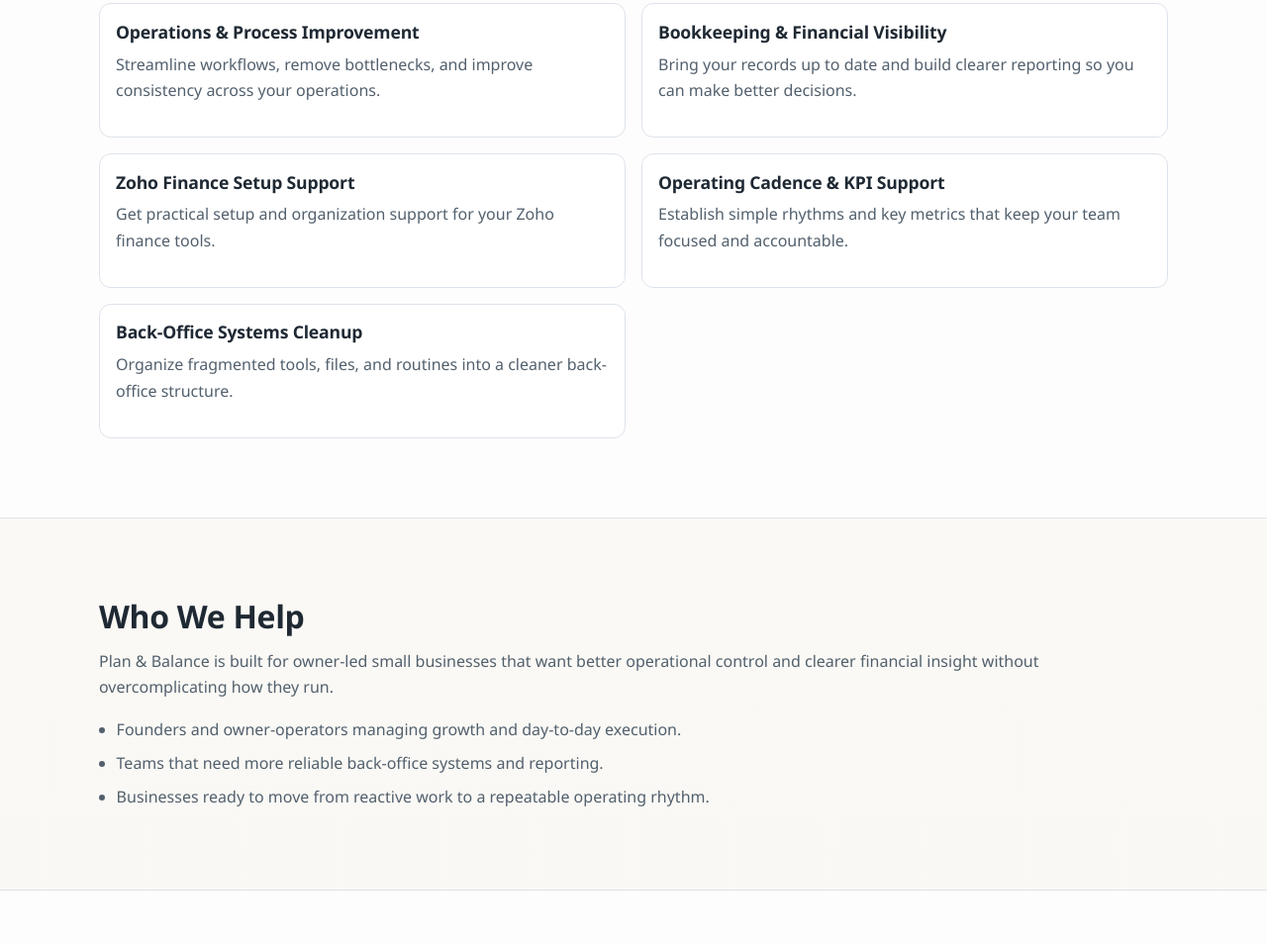
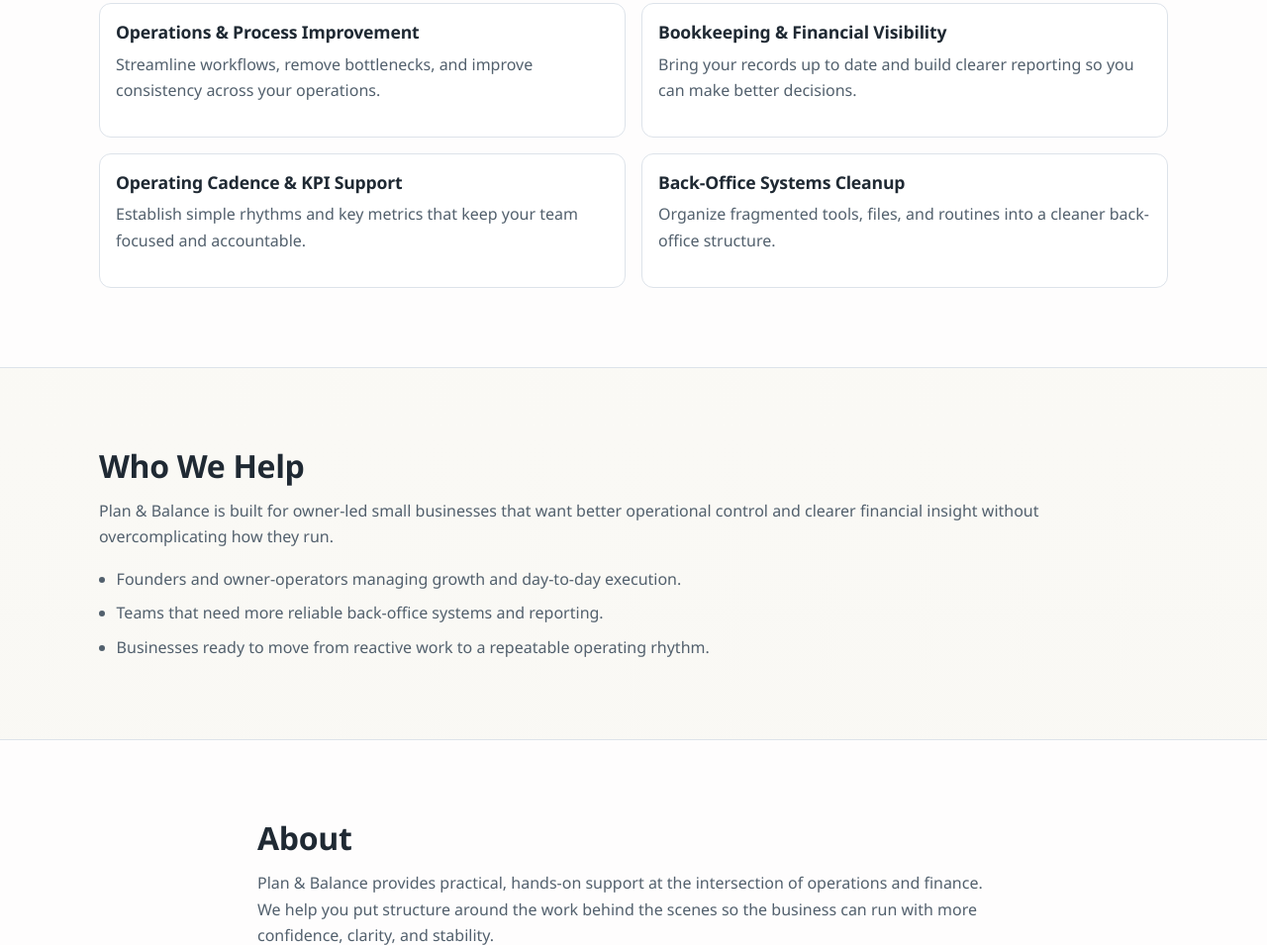
Before and after one commit to Plan-and-Balance/p_b_site, a plain HTML site: page index.html in a window 1280 px wide. Shown: the part 1183-2138 px from the top of the page at 99% size. Drawn offline with Linux system fonts and the light colour scheme.

Commit message:
Commenting the Zoho section out

```diff
--- a/index.html
+++ b/index.html
@@ -63,10 +63,10 @@
               <h3>Bookkeeping &amp; Financial Visibility</h3>
               <p>Bring your records up to date and build clearer reporting so you can make better decisions.</p>
             </article>
-            <article class="card" role="listitem">
+            <!-- <article class="card" role="listitem">
               <h3>Zoho Finance Setup Support</h3>
               <p>Get practical setup and organization support for your Zoho finance tools.</p>
-            </article>
+            </article> -->
             <article class="card" role="listitem">
               <h3>Operating Cadence &amp; KPI Support</h3>
               <p>Establish simple rhythms and key metrics that keep your team focused and accountable.</p>
```
